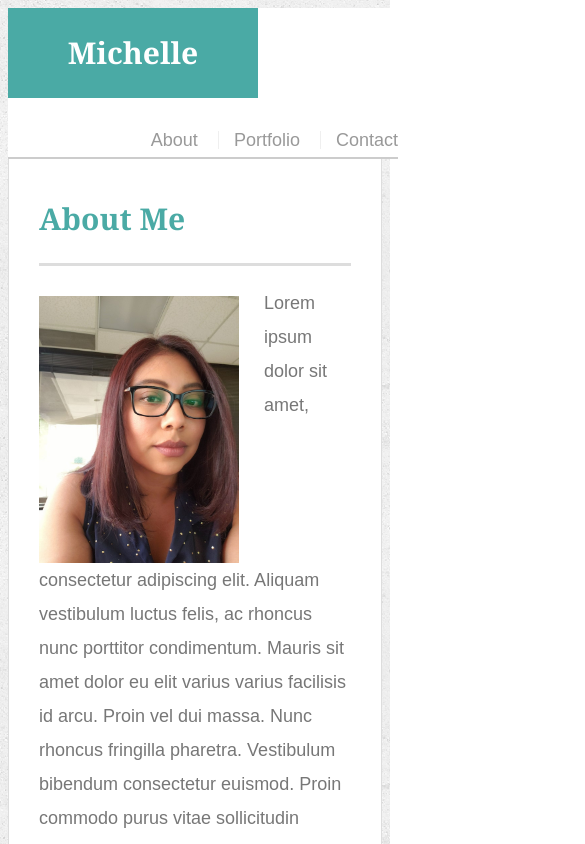
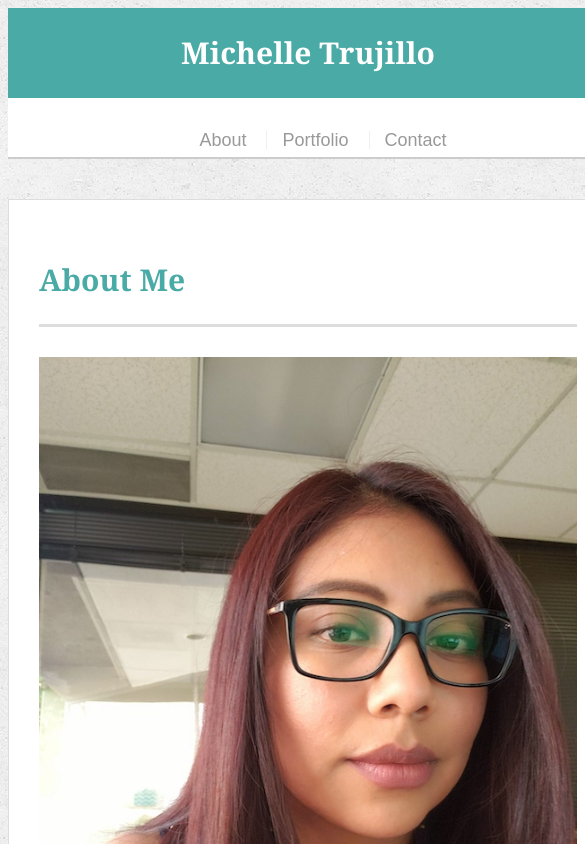
Before and after one commit to Mishel-T/Responsive-Portfolio, a plain HTML site: page index.html in a window 390 px wide. Shown: the top 844 px of the page, 585 px wide, since content can reach past the window. Drawn offline with Linux system fonts and the light colour scheme.

Commit message:
second commit: 640px media query done

```diff
--- a/assets/css/style.css
+++ b/assets/css/style.css
@@ -215,3 +215,59 @@ body {
     background: #4aaaa5;
     border: 0 none;
   }
+
+
+  @media screen and (max-width: 980px) {
+    body {
+      background-color: #333;
+    }
+
+    body {
+      width: 900px;
+    }
+  }
+
+  @media screen and (max-width: 768px) {
+    body {
+      background-color: #333;
+    }
+    body {
+      width: 740px;
+    }
+  }
+
+  @media screen and (max-width: 640px) {
+    body {
+      background-color: #333;
+      width:600px;
+    }
+/* header to take up 100% of width */
+    #logo{
+      justify-content: center;
+      width:100%;
+    }
+
+    nav {
+      width:100%;
+      text-align: center;
+    }
+/* need to make image smaller*/
+    .auth-image {
+      width:100%;
+    }
+
+    #sidebar {
+      margin-top:10px;
+    }
+
+    #masthead {
+        position: static;
+    }
+
+/* widen margin b/w main container and footer*/
+    #main-container {
+    padding-top:10px;
+    padding-bottom:100px;
+    }
+
+}
--- a/index.html
+++ b/index.html
@@ -3,6 +3,7 @@
 
 <head>
   <meta charset="UTF-8">
+  <meta name="viewport" content="width=device-width, initial-scale=1.0">
   <title>About | Michelle Trujillo</title>
   <link rel="stylesheet" type="text/css" href="assets/css/style.css">
 </head>
@@ -11,12 +12,16 @@
 
   <header id="masthead">
     <div class="container">
+      <div class="col-1">
       <a href="index.html" id="logo">Michelle Trujillo</a>
+    </div>
+    <div class="col-2">
       <nav>
         <a href="index.html">About</a>
         <a href="portfolio.html">Portfolio</a>
         <a href="contact.html">Contact</a>
       </nav>
+    </div>
     </div>
   </header>
 
```
Also changed, not shown: contact.html (+1 -0 lines), portfolio.html (+1 -0 lines).
